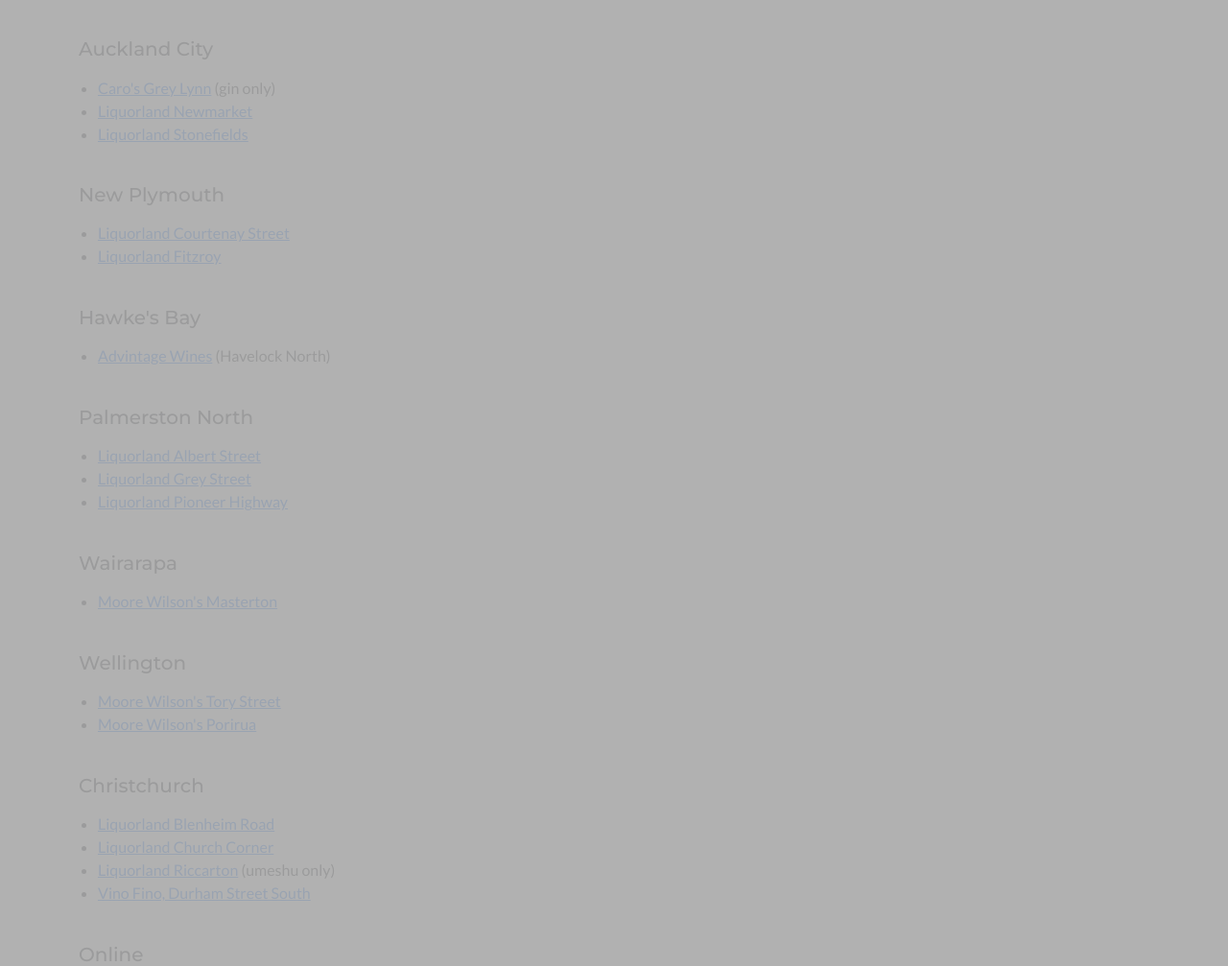
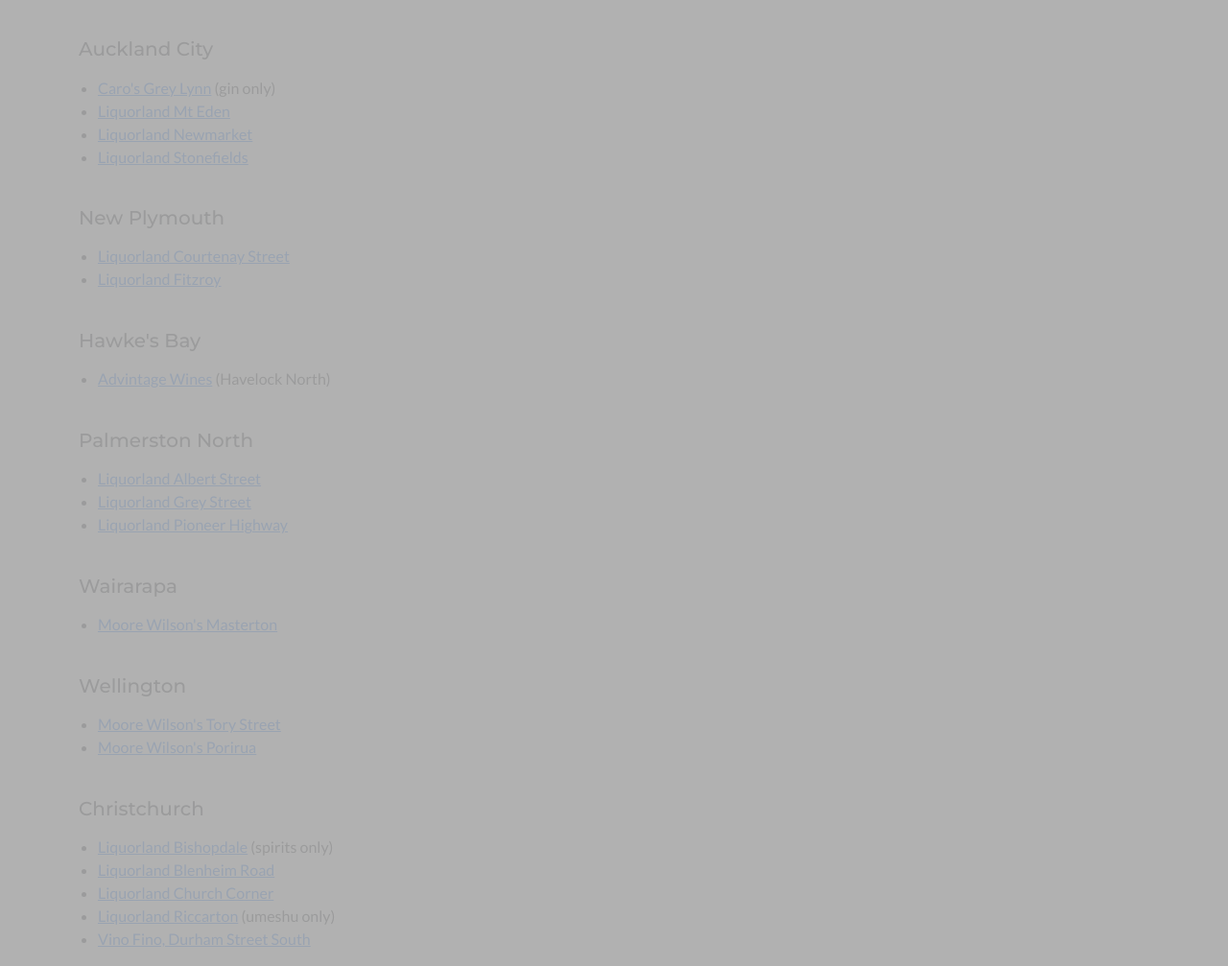
Before and after one commit to evergreenexport/nakano, a Jekyll site: the page built from stockists.html, in a window 1280 px wide and 1400 px high. Shown: the part 390-1397 px from the top of the window at 96% size. Built offline with Jekyll 4.4.1, drawn with Linux system fonts in a browser that asks for light colours.

Commit message:
added 2 new stores

```diff
--- a/_data/stockists.yml
+++ b/_data/stockists.yml
@@ -26,6 +26,9 @@
     - name: Caro's Grey Lynn
       url: https://www.caros.co.nz/
       extraText: (gin only)
+
+    - name: Liquorland Mt Eden
+      url: https://www.liquorland.co.nz/stores/mt-eden/
 
     - name: Liquorland Newmarket
       url: https://www.liquorland.co.nz/stores/newmarket/
@@ -79,6 +82,10 @@
 
 - region: Christchurch
   stores:
+    - name: Liquorland Bishopdale
+      url: https://www.liquorland.co.nz/stores/bishopdale/
+      extraText: (spirits only)
+
     - name: Liquorland Blenheim Road
       url: https://www.liquorland.co.nz/stores/blenheim-road/
 
```
Also changed, not shown: 3 other files.
